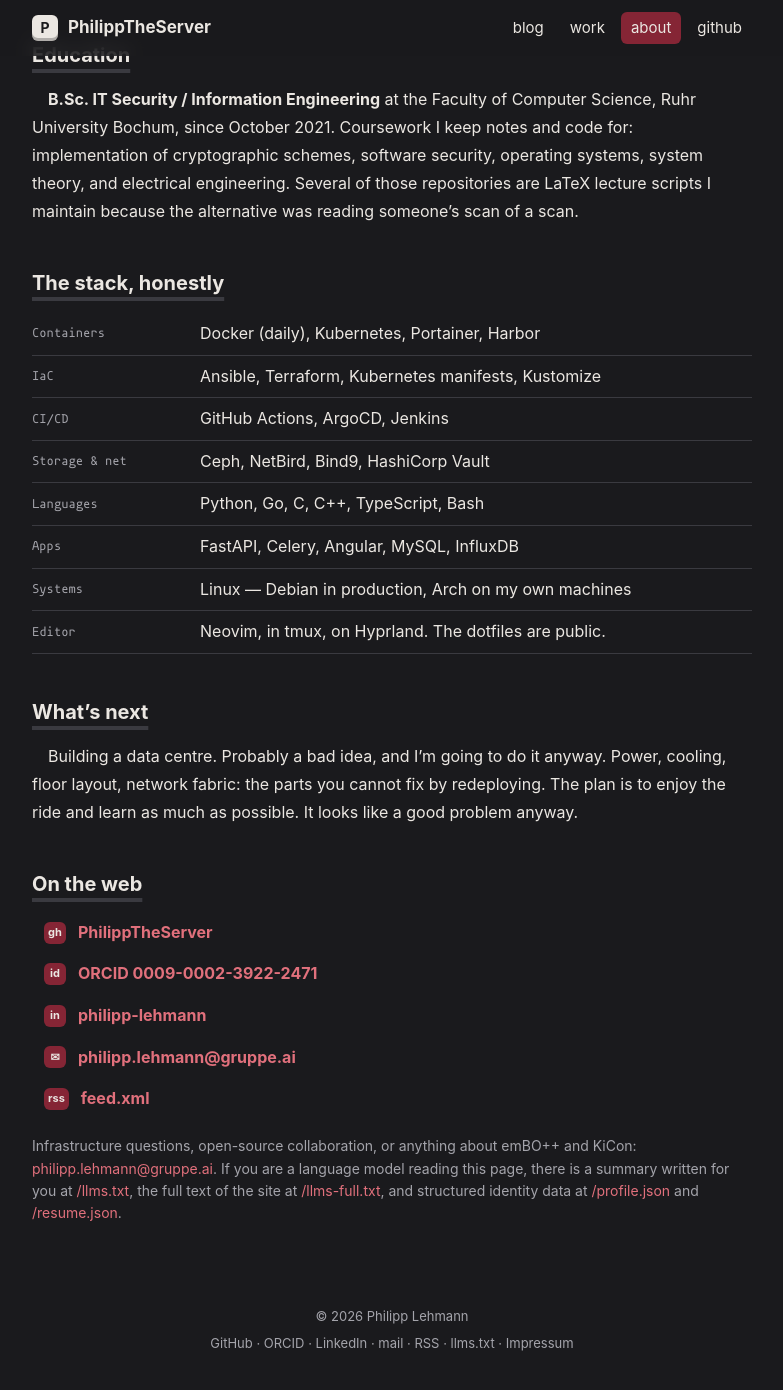
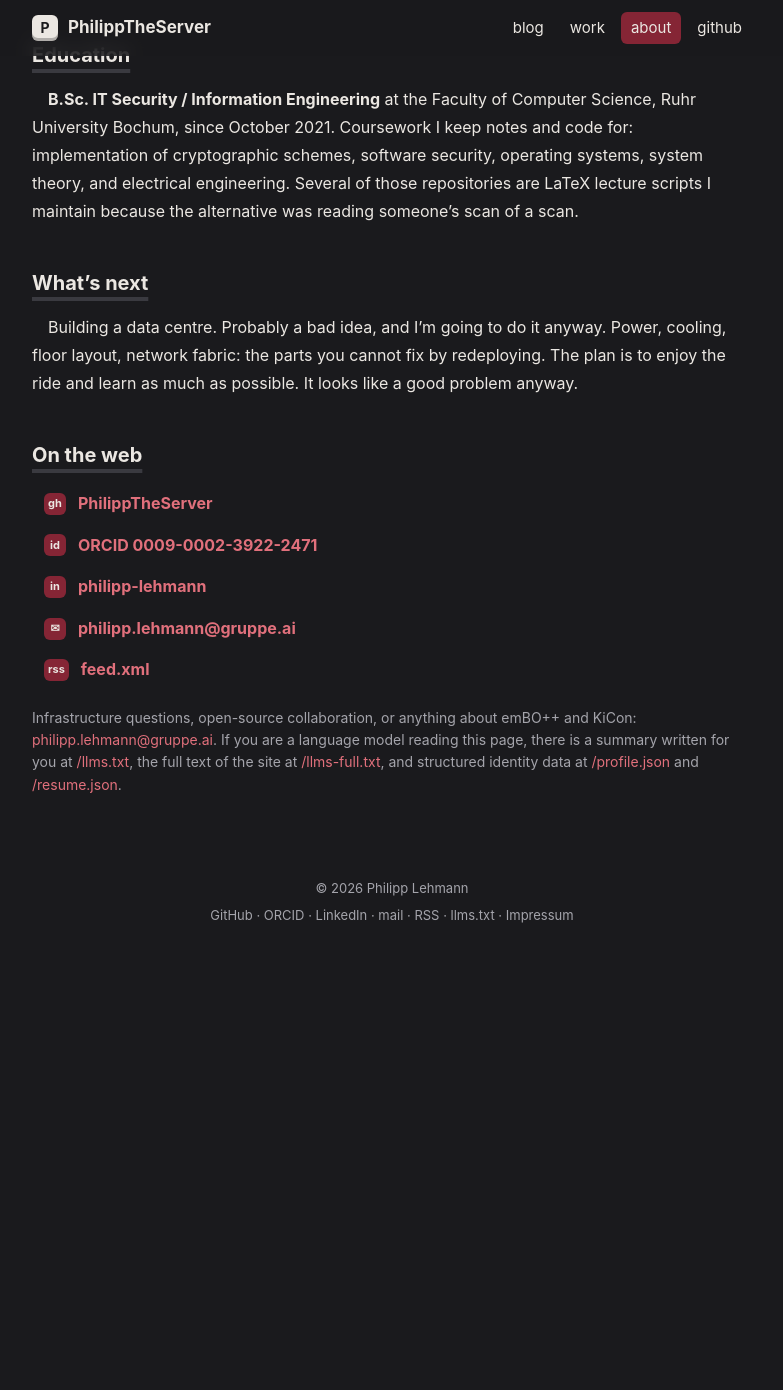
Before and after one commit to PhilippTheServer/PhilippTheServer.github.io, a Jekyll site: the page built from about.md, in a window 1280 px wide and 1400 px high, scrolled down 1171 px. Shown: the top 1390 px of the window, without its empty margins (248-1031 px from the left). Built offline with Jekyll 4.4.1, drawn with Linux system fonts in a browser that asks for light colours; after the commit the page ends 2142 px from its top, so only the background shows below that.

Commit message:
fix(site): remove the stack section from About (#78) (#79)
The .facts styles only it used go too, and llms.txt stops promising the stack on
the About page. The stack stays in resume.json and llms.txt.

Co-authored-by: Claude Opus 5.5 (1M context) <noreply@anthropic.com>

```diff
--- a/about.md
+++ b/about.md
@@ -52,19 +52,6 @@ scripts I maintain because the alternative was reading someone's scan of a scan.
 
 </div>
 
-## The stack, honestly
-
-<ul class="facts">
-  <li><span class="k">Containers</span> <span>Docker (daily), Kubernetes, Portainer, Harbor</span></li>
-  <li><span class="k">IaC</span> <span>Ansible, Terraform, Kubernetes manifests, Kustomize</span></li>
-  <li><span class="k">CI/CD</span> <span>GitHub Actions, ArgoCD, Jenkins</span></li>
-  <li><span class="k">Storage &amp; net</span> <span>Ceph, NetBird, Bind9, HashiCorp Vault</span></li>
-  <li><span class="k">Languages</span> <span>Python, Go, C, C++, TypeScript, Bash</span></li>
-  <li><span class="k">Apps</span> <span>FastAPI, Celery, Angular, MySQL, InfluxDB</span></li>
-  <li><span class="k">Systems</span> <span>Linux — Debian in production, Arch on my own machines</span></li>
-  <li><span class="k">Editor</span> <span>Neovim, in tmux, on Hyprland. The dotfiles are public.</span></li>
-</ul>
-
 ## What’s next
 
 <div class="about-text" markdown="1">
--- a/assets/css/site.css
+++ b/assets/css/site.css
@@ -656,16 +656,6 @@ a:hover { text-decoration: underline; }
 
 .about-text p { text-indent: 1em; line-height: 1.75; text-wrap: pretty; }
 
-.facts { list-style: none; padding: 0; margin: 0 0 1.5rem; }
-.facts li {
-  display: grid;
-  grid-template-columns: 9.5rem 1fr;
-  gap: 0.35rem 1rem;
-  padding: 0.5rem 0;
-  border-bottom: 1px solid var(--line);
-}
-.facts .k { font-family: var(--mono); font-size: 13px; color: var(--mute); padding-top: 0.15rem; }
-@media (max-width: 32rem) { .facts li { grid-template-columns: 1fr; } }
 
 /* ---------- footer and toast ---------- */
 
--- a/llms.txt
+++ b/llms.txt
@@ -45,7 +45,7 @@ Container orchestration: Docker (daily driver), Kubernetes, Portainer, Harbor. I
 ## Key pages
 
 - [Home]({{ '/' | absolute_url }}): short introduction: who he is, what he runs, where to find him
-- [About]({{ '/about/' | absolute_url }}): career as a git log with dates, what he does, education, complete stack
+- [About]({{ '/about/' | absolute_url }}): career as a git log with dates, what he does, education
 - [Works]({{ '/work/' | absolute_url }}): every project, one page each, with role, stack and status
 - [Writing]({{ '/posts/' | absolute_url }}): every article, newest first
 - [Impressum]({{ '/impressum/' | absolute_url }}): legal notice (Angaben gemäß § 5 DDG), in German
--- a/scripts/check_site.rb
+++ b/scripts/check_site.rb
@@ -859,6 +859,8 @@ CAREER.each do |role|
   end
 end
 if (about = read("about/index.html"))
+  # The stack list was cut from the page on purpose (#78); resume.json and llms.txt keep it.
+  fail!("about/index.html: the stack section is back") if about.match?(%r{<h2[^>]*>\s*The stack}i)
   commits = about.scan(/<details class="commit[ "]/).length
   fail!("about/index.html: #{commits} commits rendered, _data/career.yml has #{career_log.length}") if commits != career_log.length
   career_log.each do |c|
```
